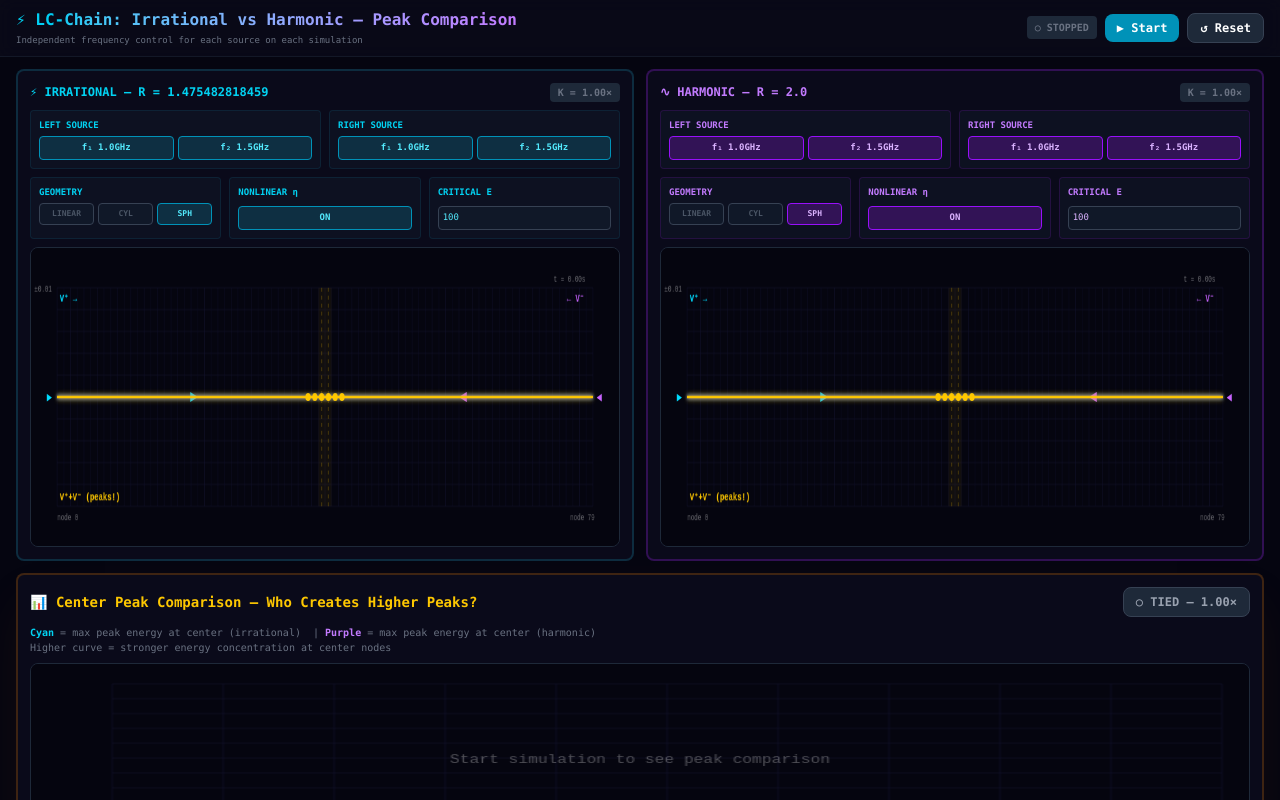
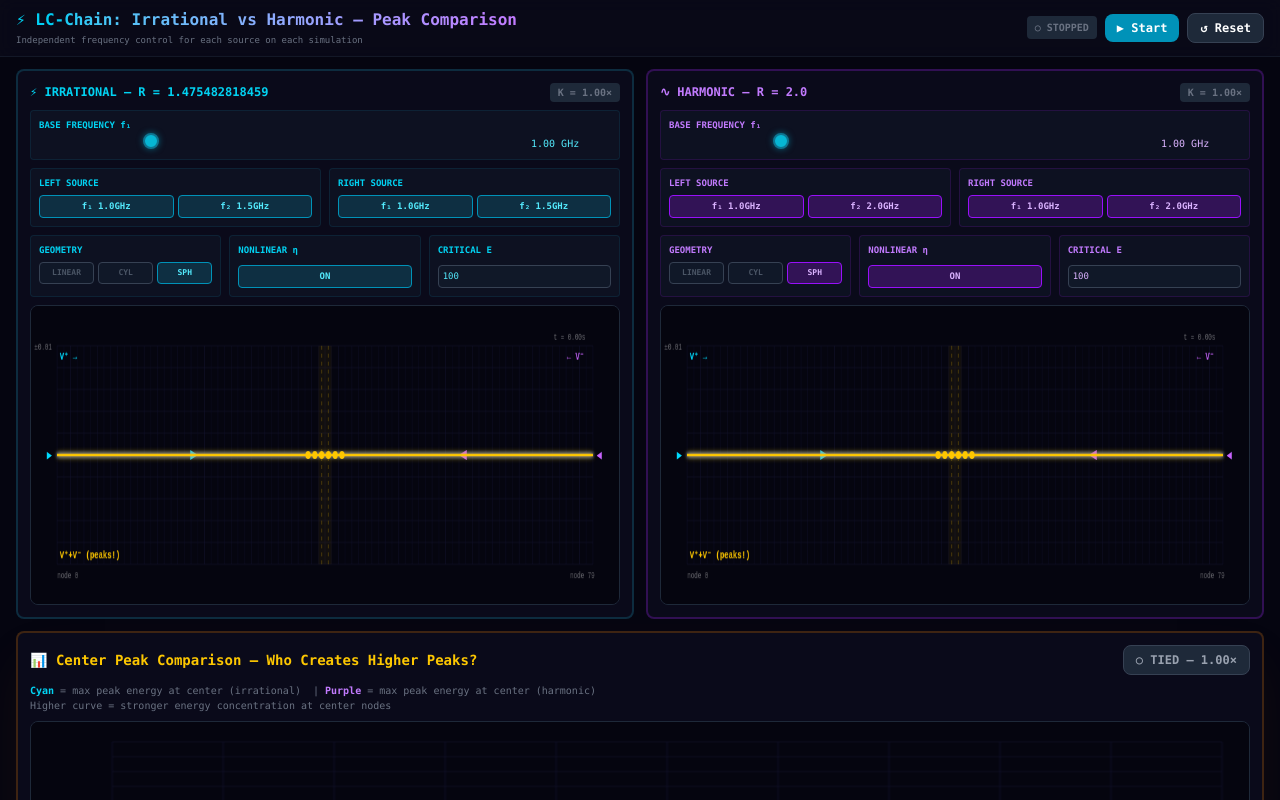
Before and after one commit to mediaprizma/irrational-navier-stokes, a React (Vite) app: page / in a window 1280 px wide. Shown: the top 800 px of the page. Built offline with nearby package versions, Linux system fonts and the light colour scheme.

Commit message:
task snapshot 8991644c-a974-423a-a0e3-b16754e8add2

```diff
--- a/src/App.tsx
+++ b/src/App.tsx
@@ -42,6 +42,7 @@ export default function App() {
   const [irrParams, setIrrParams] = useState<SimulationParams>({
     ...DEFAULT_PARAMS,
     mode: 'irrational',
+    R: 1.475482818459,
     leftFreq1Enabled: true,
     leftFreq2Enabled: true,
     rightFreq1Enabled: true,
@@ -50,6 +51,7 @@ export default function App() {
   const [harmParams, setHarmParams] = useState<SimulationParams>({
     ...DEFAULT_PARAMS,
     mode: 'harmonic',
+    R: 2.0,
     leftFreq1Enabled: true,
     leftFreq2Enabled: true,
     rightFreq1Enabled: true,
@@ -252,6 +254,25 @@ export default function App() {
               </div>
             </div>
 
+            {/* Base frequency control for Irrational */}
+            <div className="bg-gray-900/50 rounded p-2 border border-cyan-900/30 mb-2">
+              <div className="text-[9px] text-cyan-400 font-bold mb-1">BASE FREQUENCY f₁</div>
+              <div className="flex items-center gap-2">
+                <input
+                  type="range"
+                  min="10"
+                  max="100"
+                  step="1"
+                  value={irrParams.omega1}
+                  onChange={(e) => setIrrParams(p => ({ ...p, omega1: parseFloat(e.target.value) }))}
+                  className="flex-1 h-1 bg-gray-700 rounded-lg appearance-none cursor-pointer"
+                />
+                <span className="text-[10px] text-cyan-300 font-mono w-20">
+                  {fmtFixed(omegaToGHz(irrParams.omega1), 2)} GHz
+                </span>
+              </div>
+            </div>
+
             {/* Frequency controls for Irrational */}
             <div className="grid grid-cols-2 gap-2 mb-2">
               <div className="bg-gray-900/50 rounded p-2 border border-cyan-900/30">
@@ -389,6 +410,25 @@ export default function App() {
                 harmGain > 1.5 ? 'bg-red-900/50 text-red-300 border border-red-700' : 'bg-gray-800 text-gray-500'
               }`}>
                 K = {fmtFixed(harmGain, 2)}×
+              </div>
+            </div>
+
+            {/* Base frequency control for Harmonic */}
+            <div className="bg-gray-900/50 rounded p-2 border border-purple-900/30 mb-2">
+              <div className="text-[9px] text-purple-400 font-bold mb-1">BASE FREQUENCY f₁</div>
+              <div className="flex items-center gap-2">
+                <input
+                  type="range"
+                  min="10"
+                  max="100"
+                  step="1"
+                  value={harmParams.omega1}
+                  onChange={(e) => setHarmParams(p => ({ ...p, omega1: parseFloat(e.target.value) }))}
+                  className="flex-1 h-1 bg-gray-700 rounded-lg appearance-none cursor-pointer"
+                />
+                <span className="text-[10px] text-purple-300 font-mono w-20">
+                  {fmtFixed(omegaToGHz(harmParams.omega1), 2)} GHz
+                </span>
               </div>
             </div>
 
```
